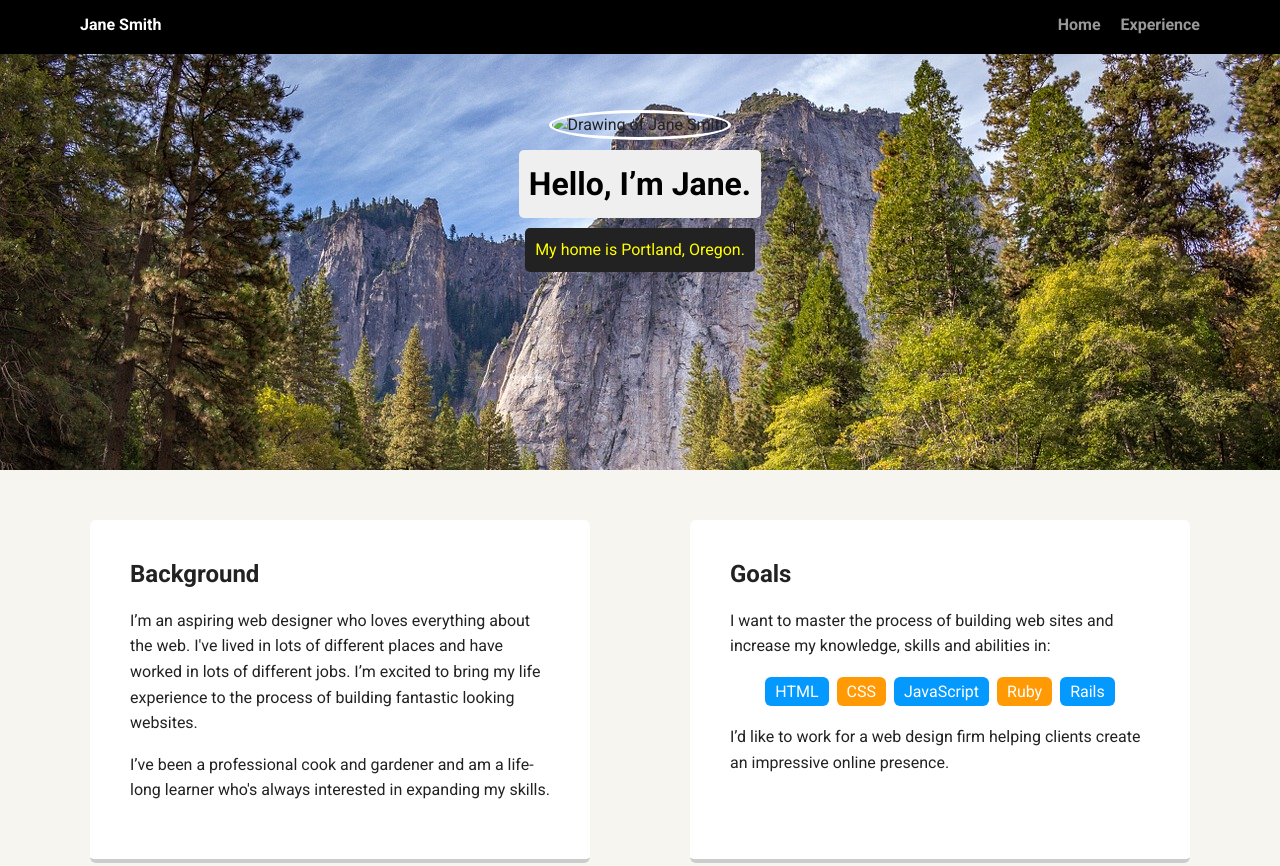
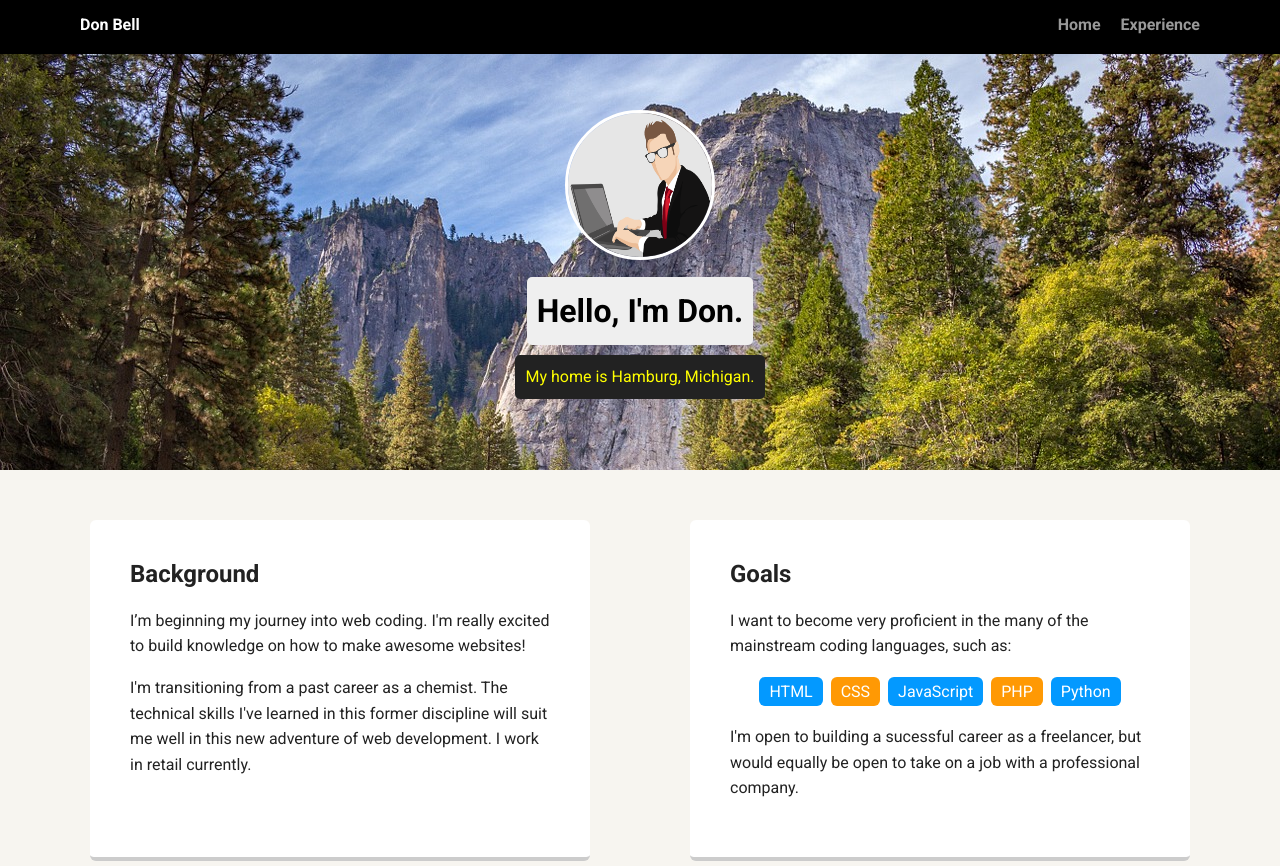
Before and after one commit to DonaldWilliamB/Techdegree-Project-1, a plain HTML site: page index.html in a window 1280 px wide. Shown: the top 866 px of the page. Drawn offline with Linux system fonts and the light colour scheme; a web font is replaced by a local one.

Commit message:
Updated HTML
Personalized Title, Name, Background, and Goals

```diff
--- a/index.html
+++ b/index.html
@@ -2,7 +2,7 @@
 <html lang="en">
 <head>
   <meta charset="utf-8">
-  <title>Jane Smith's Profile</title>
+  <title>Don Bell's Profile</title>
   <meta name="viewport" content="width=device-width, initial-scale=1.0">
   <link rel="stylesheet" href="styles.css">
   <link href="https://fonts.googleapis.com/css?family=Muli%7CRoboto:400,300,500,700,900" rel="stylesheet"></head>
@@ -10,36 +10,36 @@
 
     <div class="main-nav">
         <ul class="nav">
-          <li class="name">Jane Smith</li>
+          <li class="name">Don Bell</li>
           <li><a href="#">Home</a></li>
           <li><a href="#">Experience</a></li>
         </ul>
     </div>
 
     <header>
-      <img src="images/me.png" alt="Drawing of Jane Smith" class="profile-image">
-      <h1 class="tag name">Hello, I’m Jane.</h1>
-      <p class="tag location">My home is Portland, Oregon.</p>
+      <img src="images/man-1351317_1280.png" alt="Animated version of Don" class="profile-image">
+      <h1 class="tag name">Hello, I'm Don.</h1>
+      <p class="tag location">My home is Hamburg, Michigan.</p>
     </header>
 
     <main class="flex">
       <div class="card">
         <h2>Background</h2>
-        <p>I’m an aspiring web designer who loves everything about the web. I've lived in lots of different places and have worked in lots of different jobs. I’m excited to bring my life experience to the process of building fantastic looking websites.</p>
-        <p>I’ve been a professional cook and gardener and am a life-long learner who's always interested in expanding my skills.</p>
+        <p>I’m beginning my journey into web coding. I'm really excited to build knowledge on how to make awesome websites! </p>
+        <p>I'm transitioning from a past career as a chemist. The technical skills I've learned in this former discipline will suit me well in this new adventure of web development. I work in retail currently.</p>
       </div>
 
       <div class="card">
         <h2>Goals</h2>
-        <p>I want to master the process of building web sites and increase my knowledge, skills and abilities in:</p>
+        <p>I want to become very proficient in the many of the mainstream coding languages, such as:</p>
         <ul class="skills">
           <li>HTML</li>
           <li>CSS</li>
           <li>JavaScript</li>
-          <li>Ruby</li>
-          <li>Rails</li>
+          <li>PHP</li>
+          <li>Python</li>
         </ul>
-        <p>I’d like to work for a web design firm helping clients create an impressive online presence.</p>
+        <p>I'm open to building a sucessful career as a freelancer, but would equally be open to take on a job with a professional company.</p>
       </div>
 
     </main>
```
